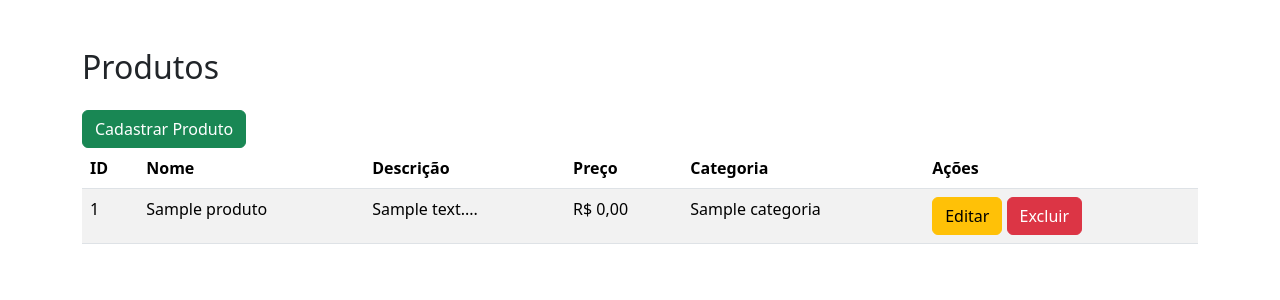
After one commit to phviturino/projeto.2B, a PHP site: page /admin/listar/produto.php in a window 1280 px wide. The commit adds this page. Shown: the top 300 px of the page. Run offline with PHP 8.4, Linux system fonts and the light colour scheme; tables that the repository leaves empty or names only in its code hold one stand-in row (values such as "Sample post"); data that the repository does not hold is empty.

Commit message:
cadastrar

```diff
--- a/admin/includes/header.php
+++ b/admin/includes/header.php
@@ -5,5 +5,6 @@
     <meta name="viewport" content="width=device-width, initial-scale=1.0">
     <title>Admin - Saúde Animal Agro e Vet</title>
     <link href="https://cdn.jsdelivr.net/npm/bootstrap@5.3.8/dist/css/bootstrap.min.css" rel="stylesheet">
+    <link rel="stylesheet" href="../../css/style.css">
 </head>
 <body>
--- /dev/null
+++ b/admin/listar/produto.php
@@ -0,0 +1,44 @@
+<?php
+include_once __DIR__ . '/../../includes/conexao.php';
+include __DIR__ . '/../includes/header.php';
+
+$sql = "SELECT produto.*, categoria.nome AS categoria_nome
+        FROM produto
+        JOIN categoria ON produto.id_categoria = categoria.id";
+$resultado = mysqli_query($conexao, $sql);
+?>
+
+<main class="container mt-5 mb-5">
+    <h2 class="mb-4">Produtos</h2>
+    <a href="../cadastrar/produto.php" class="btn btn-success">Cadastrar Produto</a>
+
+    <table class="table table-striped">
+        <thead>
+            <tr>
+                <th>ID</th>
+                <th>Nome</th>
+                <th>Descrição</th>
+                <th>Preço</th>
+                <th>Categoria</th>
+                <th>Ações</th>
+            </tr>
+        </thead>
+        <tbody>
+            <?php while ($linha = mysqli_fetch_assoc($resultado)): ?>
+            <tr>
+                <td><?php echo $linha['id']; ?></td>
+                <td><?php echo $linha['nome']; ?></td>
+                <td class="descricao-limitada"><?php echo substr ($linha['descricao'], 0, 70) . '...'; ?></td>
+                <td>R$ <?php echo number_format($linha['preço'], 2, ',', '.'); ?></td>
+                <td><?php echo $linha['categoria_nome']; ?></td>
+                <td>
+                    <a href="../editar/produto.php?id=<?php echo $linha['id']; ?>" class="btn btn-warning">Editar</a>
+                    <a href="../excluir/produto.php?id=<?php echo $linha['id']; ?>" class="btn btn-danger">Excluir</a>
+                </td>
+            </tr>
+            <?php endwhile; ?>
+        </tbody>
+    </table>
+</main>
+
+<?php include_once __DIR__ . '/../includes/footer.php'; ?>
--- a/css/style.css
+++ b/css/style.css
@@ -153,6 +153,9 @@ footer p{
     display: block;
     margin: 30px auto 0;
 }
+.descricao-limitada {
+    max-width: 250px;
+}
 
 @media (max-width: 768px) {
     .logo-img-mobile {
```
Also changed, not shown: admin/cadastrar/produto.php (added).
